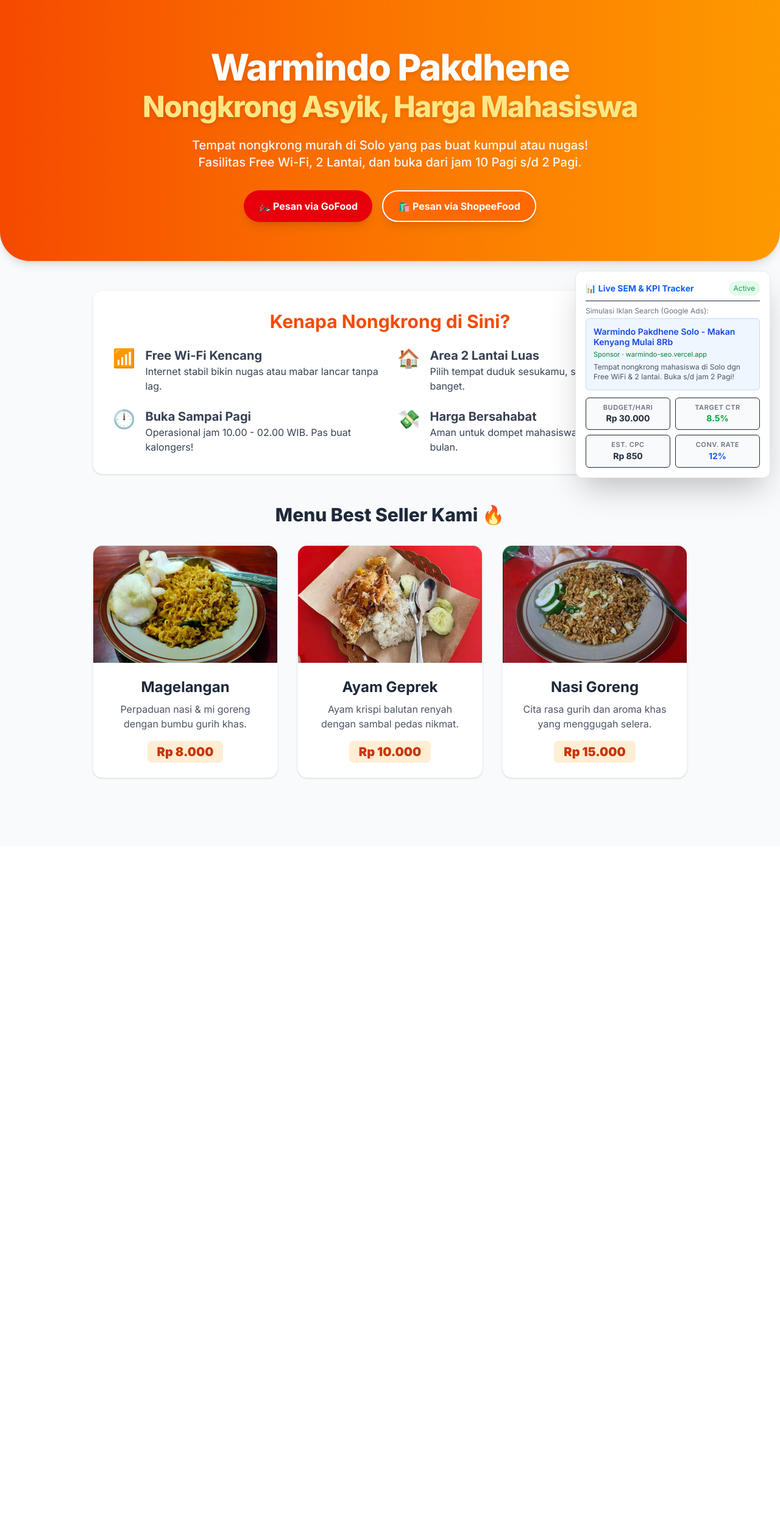
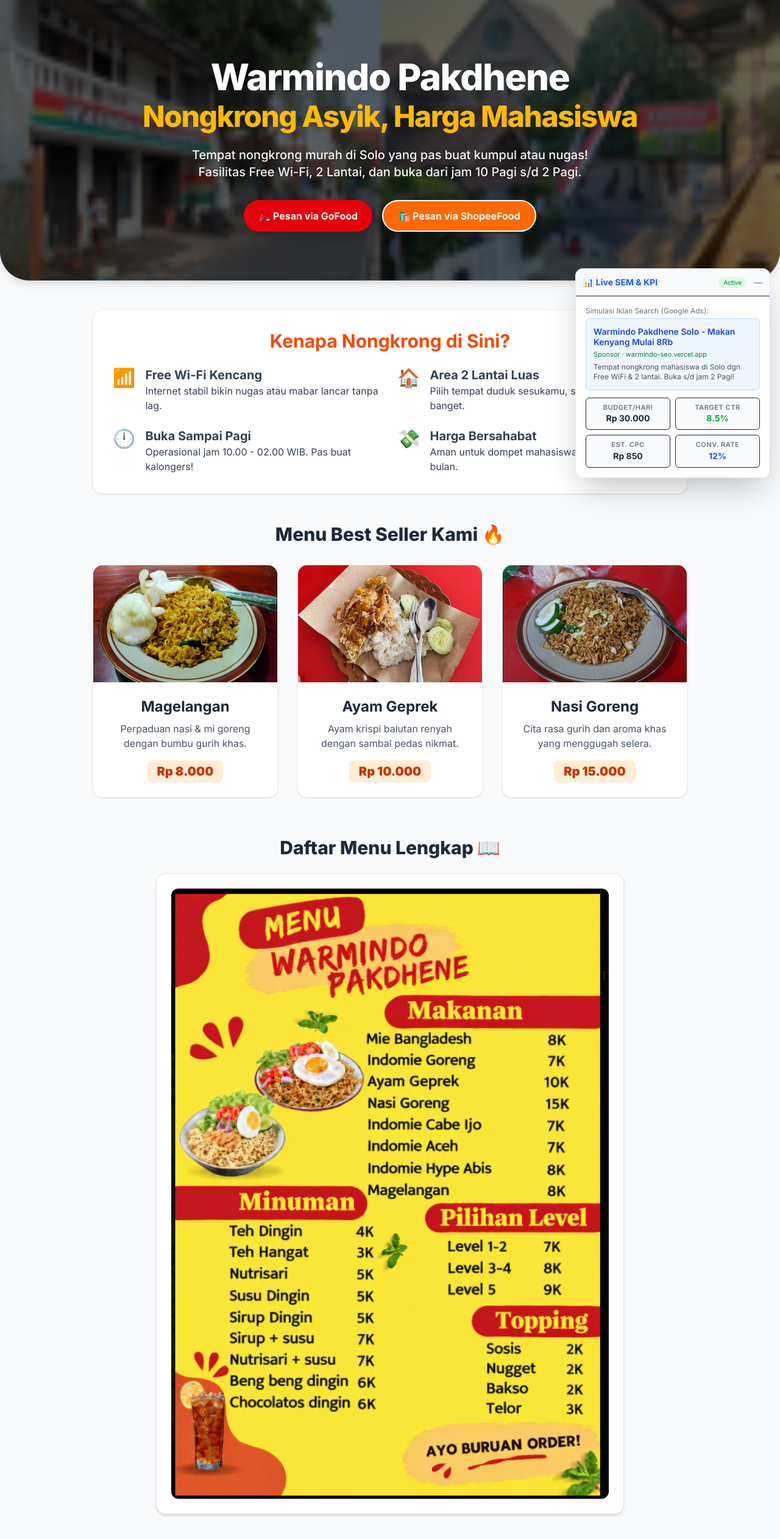
Before and after one commit to gosyen26/warmindo-seo, a Next.js app: page / in a window 1280 px wide. Shown: the top 2524 px of the page at 61% size. Before the commit the page ends 1388 px from the top, so only its background shows below. Built offline with nearby package versions, Linux system fonts and the light colour scheme.

Commit message:
penambahan daftar menu

```diff
--- a/app/page.tsx
+++ b/app/page.tsx
@@ -1,35 +1,39 @@
-import React from 'react';
-import { Metadata } from 'next';
-
-export const metadata: Metadata = {
-  title: 'Warmindo Pakdhene: Tempat Makan & Nongkrong Murah di Solo',
-  description: 'Cari tempat nongkrong murah di Solo dengan free Wi-Fi? Warmindo Pakdhene buka sampai jam 2 pagi. Harga mulai Rp8.000!',
-  verification: {
-    google: 'DLzQmzdz_zLsom43WOgRsGeipfRxwcMf69mw9BB9Sms',
-  },
-};
+'use client';
+import React, { useState } from 'react';
 
 export default function Home() {
+  // Logika untuk buka/tutup widget SEM
+  const [isWidgetOpen, setIsWidgetOpen] = useState(true);
+
   return (
     <main className="min-h-screen bg-slate-50 text-gray-800 font-sans pb-28">
-      {/* HERO SECTION - Lebih Cantik & Modern */}
-      <header className="bg-linear-to-r from-orange-600 to-amber-500 text-white pt-20 pb-16 px-6 text-center shadow-lg rounded-b-[3rem]">
+
+      {/* HERO SECTION - Background pakai foto toko.png */}
+      <header
+        className="relative text-white pt-24 pb-20 px-6 text-center shadow-lg rounded-b-[3rem] bg-cover bg-center"
+        style={{ backgroundImage: "url('/image/toko.png')" }}
+      >
+        {/* Lapisan transparan hitam agar teks tetap terbaca */}
+        <div className="absolute inset-0 bg-black/60 rounded-b-[3rem]"></div>
+
+        {/* Konten Hero (di atas lapisan transparan) */}
+        <div className="relative z-10">
           <h1 className="text-4xl md:text-6xl font-extrabold mb-6 tracking-tight drop-shadow-md">
             Warmindo Pakdhene <br className="hidden md:block"/>
-          <span className="text-amber-200 text-3xl md:text-5xl">Nongkrong Asyik, Harga Mahasiswa</span>
+            <span className="text-amber-400 text-3xl md:text-5xl">Nongkrong Asyik, Harga Mahasiswa</span>
           </h1>
-        <p className="text-lg md:text-xl max-w-2xl mx-auto font-medium opacity-95 mb-8">
+          <p className="text-lg md:text-xl max-w-2xl mx-auto font-medium opacity-95 mb-8 drop-shadow-sm">
             Tempat nongkrong murah di Solo yang pas buat kumpul atau nugas!
             Fasilitas Free Wi-Fi, 2 Lantai, dan buka dari jam 10 Pagi s/d 2 Pagi.
           </p>
           <div className="flex justify-center gap-4 flex-wrap">
-          {/* TOMBOL GOFOOD DAN SHOPEEFOOD */}
             <a href="https://gofood.co.id/" target="_blank" rel="noreferrer" className="bg-red-600 hover:bg-red-700 text-white font-bold py-3 px-6 rounded-full shadow-lg transition-transform transform hover:scale-105 flex items-center gap-2">
               🏍️ Pesan via GoFood
             </a>
             <a href="https://shopee.co.id/m/shopeefood" target="_blank" rel="noreferrer" className="bg-orange-500 hover:bg-orange-600 text-white font-bold py-3 px-6 rounded-full shadow-lg transition-transform transform hover:scale-105 flex items-center gap-2 border-2 border-white">
               🛍️ Pesan via ShopeeFood
             </a>
+          </div>
         </div>
       </header>
 
@@ -71,10 +75,9 @@
 
         <h2 className="text-3xl font-extrabold mb-8 text-center text-gray-800">Menu Best Seller Kami 🔥</h2>
         <div className="grid md:grid-cols-3 gap-8">
-          {/* Menu 1 */}
           <div className="bg-white rounded-2xl overflow-hidden shadow-sm border border-gray-100 hover:shadow-xl transition-all group">
             <div className="h-48 overflow-hidden bg-gray-200">
-              <img src="image/magelangan.png" alt="Magelangan Enak di Solo - Warmindo Pakdhene" className="w-full h-full object-cover group-hover:scale-110 transition-transform duration-300"/>
+              <img src="/image/magelangan.png" alt="Magelangan Enak di Solo - Warmindo Pakdhene" className="w-full h-full object-cover group-hover:scale-110 transition-transform duration-300"/>
             </div>
             <div className="p-6 text-center">
               <h3 className="font-bold text-2xl text-gray-800 mb-2">Magelangan</h3>
@@ -83,7 +86,6 @@
             </div>
           </div>
 
-          {/* Menu 2 */}
           <div className="bg-white rounded-2xl overflow-hidden shadow-sm border border-gray-100 hover:shadow-xl transition-all group">
             <div className="h-48 overflow-hidden bg-gray-200">
               <img src="/image/ayam-geprek.png" alt="Ayam Geprek Murah di Solo - Warmindo Pakdhene" className="w-full h-full object-cover group-hover:scale-110 transition-transform duration-300"/>
@@ -95,7 +97,6 @@
             </div>
           </div>
 
-          {/* Menu 3 */}
           <div className="bg-white rounded-2xl overflow-hidden shadow-sm border border-gray-100 hover:shadow-xl transition-all group">
             <div className="h-48 overflow-hidden bg-gray-200">
               <img src="/image/nasi-goreng.png" alt="Nasi Goreng Murah Solo - Warmindo Pakdhene" className="w-full h-full object-cover group-hover:scale-110 transition-transform duration-300"/>
@@ -107,17 +108,45 @@
             </div>
           </div>
         </div>
+
+        {/* DAFTAR MENU LENGKAP */}
+        <div className="mt-16 mb-8 text-center">
+          <h2 className="text-3xl font-extrabold mb-6 text-gray-800">Daftar Menu Lengkap 📖</h2>
+          <div className="bg-white rounded-2xl shadow-md border border-gray-200 p-2 md:p-6 overflow-hidden max-w-3xl mx-auto">
+            <img
+              src="/image/daftar-menu.png"
+              alt="Daftar Menu Lengkap Warmindo Pakdhene"
+              className="w-full h-auto rounded-xl hover:scale-[1.02] transition-transform duration-300 cursor-pointer"
+            />
+          </div>
+        </div>
       </section>
 
-      {/* WIDGET SIMULASI SEM & KPI */}
-      <div className="fixed bottom-4 right-4 bg-white border border-gray-200 rounded-xl shadow-2xl p-4 w-80 z-50 text-sm">
-        <div className="flex justify-between items-center mb-2 border-b pb-2">
-          <span className="font-bold text-blue-600 flex items-center gap-1">
-            📊 Live SEM &amp; KPI Tracker
+      {/* WIDGET SIMULASI SEM & KPI (Bisa Buka Tutup) */}
+      <div className="fixed bottom-4 right-4 bg-white border border-gray-200 rounded-xl shadow-2xl w-80 z-50 text-sm overflow-hidden transition-all duration-300">
+        {/* Header Widget - Bisa diklik */}
+        <div
+          className="flex justify-between items-center p-3 bg-slate-50 border-b cursor-pointer hover:bg-slate-100 transition-colors"
+          onClick={() => setIsWidgetOpen(!isWidgetOpen)}
+        >
+          <span className="font-bold text-blue-600 flex items-center gap-2">
+            📊 Live SEM &amp; KPI
           </span>
-          <span className="bg-green-100 text-green-700 text-xs px-2 py-1 rounded-full animate-pulse">Active</span>
+          <div className="flex items-center gap-2">
+            {isWidgetOpen && (
+              <span className="bg-green-100 text-green-700 text-[10px] px-2 py-0.5 rounded-full animate-pulse">
+                Active
+              </span>
+            )}
+            <span className="text-gray-400 font-bold ml-1">
+              {isWidgetOpen ? '—' : '+'}
+            </span>
+          </div>
         </div>
 
+        {/* Isi Widget (Hanya tampil jika isWidgetOpen true) */}
+        {isWidgetOpen && (
+          <div className="p-4">
             <div className="mb-3">
               <p className="text-xs text-gray-500 mb-1">Simulasi Iklan Search (Google Ads):</p>
               <div className="border border-blue-200 bg-blue-50 p-3 rounded-md">
@@ -150,6 +179,8 @@
               </div>
             </div>
           </div>
+        )}
+      </div>
     </main>
   );
 }
```
Also changed, not shown: public/image/daftar-menu.png (added), public/image/toko.png (added). Lines whose indentation alone changed are shown as unchanged.
